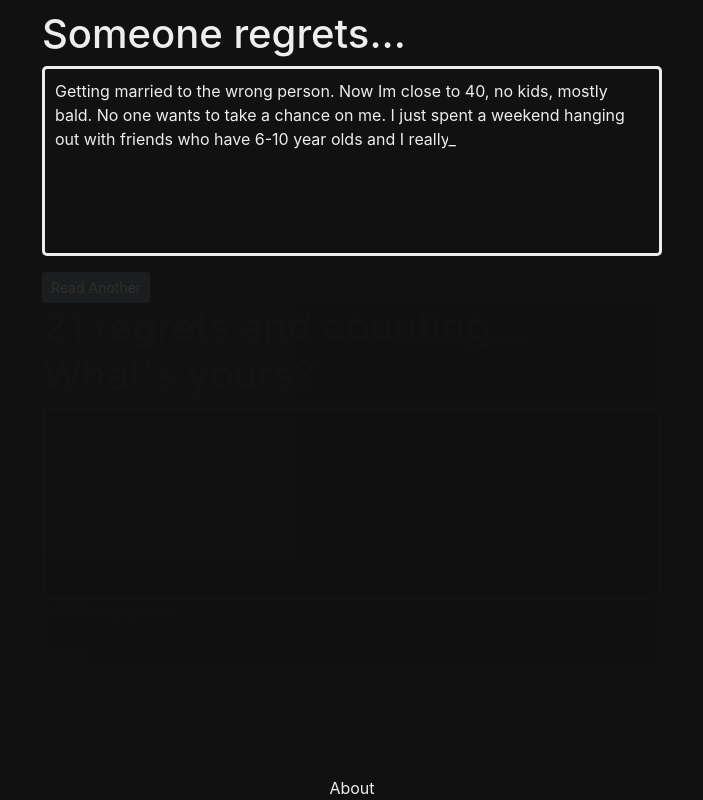
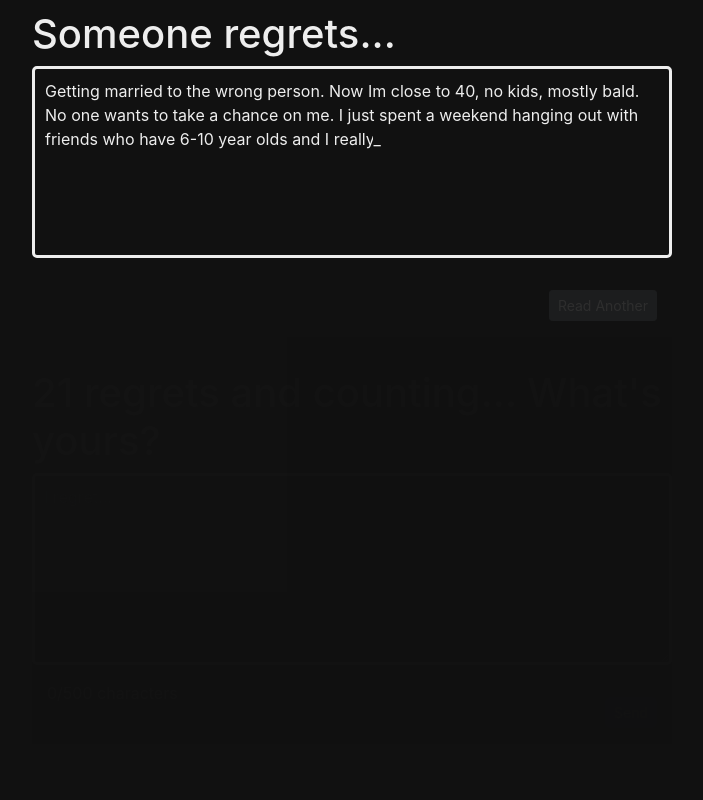
Before and after one commit to jkgh20/life-regrets-frontend, a React (Create React App) app: page / in a window 1280 px wide. Shown: the whole page, without its empty margins (288-991 px from the left). Built offline with nearby package versions, Linux system fonts and the light colour scheme.

Commit message:
More styling changes
* Remove footer
* Add spacing between read and write views
* Buttons on the right
* Read and write boxes equal

```diff
--- a/src/App.css
+++ b/src/App.css
@@ -3,29 +3,45 @@
 }
 
 #app-view {
-  color:   #eee;
+  color: #eee;
+
+  width: 50%;
   margin: auto;
-  width: 50%;
-  padding: 10px;
+
+  padding-top: 10px;
 }
 
 #read-message {
-  box-sizing: border-box;
-  height: 190px;
   border: 3px solid #eee;
+  border-radius: 5px;
+  height: 192px;
   padding: 10px;
+
+  overflow: scroll;
   white-space: pre-wrap;
   word-wrap: break-word;
-  overflow: scroll;
-  border-radius: 5px;
+}
+
+#write-view {
+  padding-top: 5%;
 }
 
 #write-message {
   background-color: #111;
   color:   #eee;
+
   border: 3px solid #eee;
   border-radius: 5px;
   padding: 9px;
+}
+
+.container {
+  padding: 16px;
+  display: flex;
+}
+
+.flex-item {
+  margin-left: auto;
 }
 
 .hidden {
@@ -101,10 +117,11 @@
 }
 
 #footer {
-  color:    #eee;
+  color: #eee;
+
   position: fixed;
+  text-align: center;
   width: 100%;
-  text-align: center;
   bottom: 0;
   left: 0;
 }
--- a/src/App.js
+++ b/src/App.js
@@ -1,6 +1,5 @@
 import './App.css';
 import { DEFAULT_MESSAGES } from './Helper.js'
-import Button from 'react-bootstrap/Button';
 import React from 'react';
 import ReadView from './ReadView';
 import WriteView from './WriteView';
@@ -32,10 +31,6 @@ class App extends React.Component {
           numberOfRegrets={this.state.numberOfRegrets}
           setNumberOfRegrets={this.setNumberOfRegrets}
         />
-
-        <div id="footer">
-          About
-        </div>
       </div>
     );
   }
--- a/src/ReadView.js
+++ b/src/ReadView.js
@@ -115,6 +115,9 @@ class ReadView extends React.Component {
             ref={messageText => { this.messageText = messageText; }}
           />
         </p>
+
+        <div class="container">
+          <div class="flex-item">
             <Button
               className={this.state.buttonFadeType}
               variant="secondary"
@@ -122,6 +125,8 @@ class ReadView extends React.Component {
               onClick={() => this.queryDb(false)}
             >Read Another</Button>
           </div>
+        </div>
+      </div>
     );
   }
 }
--- a/src/WriteView.js
+++ b/src/WriteView.js
@@ -71,7 +71,7 @@ class WriteView extends React.Component {
 
   render() {
     return (
-      <div id="write" className={this.state.fadeType}>
+      <div id="write-view" className={this.state.fadeType}>
         <h1>
           <span>
             {this.props.numberOfRegrets} regrets and counting... What's yours?
@@ -79,7 +79,7 @@ class WriteView extends React.Component {
         </h1>
 
         <Form.Control
-          as="textarea" rows="3"
+          as="textarea"
           id="write-message"
           value={this.state.messageInput}
           rows="7"
@@ -88,11 +88,13 @@ class WriteView extends React.Component {
           placeholder="I regret..."
         />
 
-        <p>
+        <div class="container">
+          <p class="fixed">
             {this.state.messageInput.length}/{CHARACTER_LIMIT} characters
           </p>
-
+          <div class="flex-item" style={{"padding-top": "16px"}}>
             <Button
+              class="flex-item"
               variant="secondary"
               size="sm"
               disabled={this.state.messageInput.length < 1}
@@ -102,6 +104,8 @@ class WriteView extends React.Component {
               }}
             >Send</Button>
           </div>
+        </div>
+      </div>
     );
   }
 }
```
Lines whose indentation alone changed are shown as unchanged.
